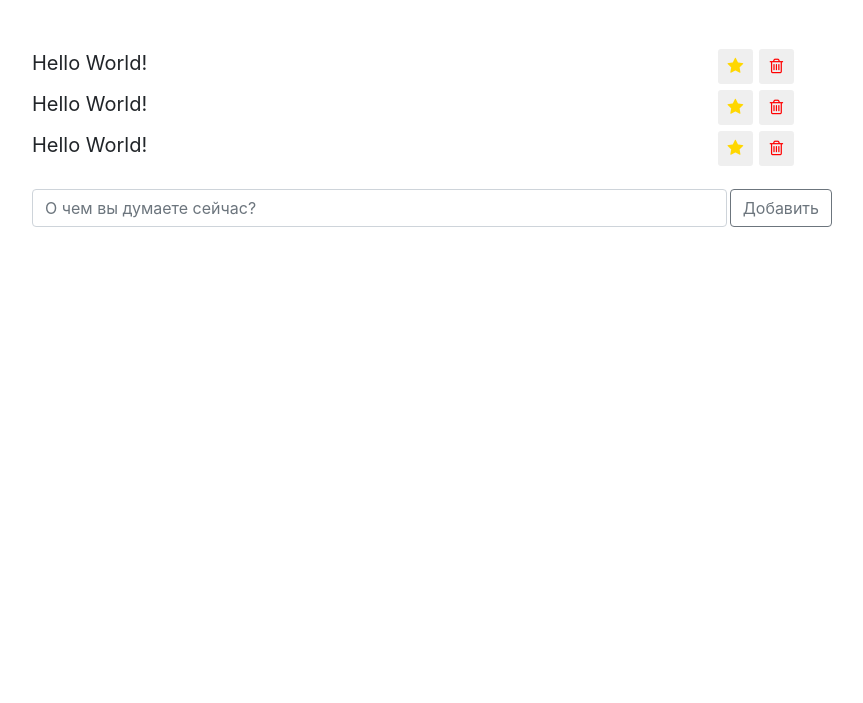
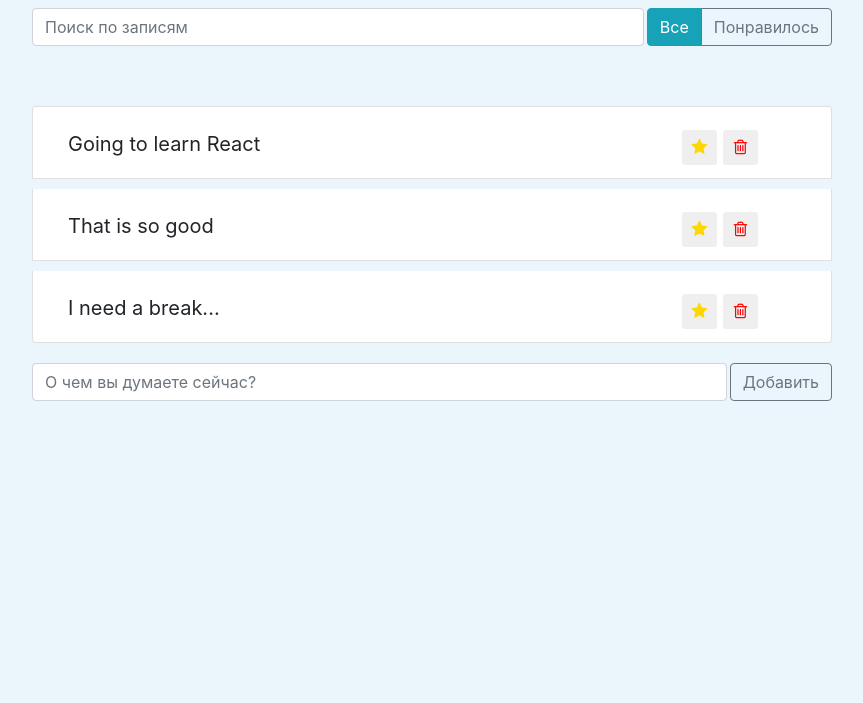
Before and after one commit to GrinchukNadia/tiny-blog, a React app: page / in a window 1280 px wide. Shown: the part 97-800 px from the top of the page, without its empty margins (208-1071 px from the left). Built offline with nearby package versions, Linux system fonts and the light colour scheme.

Commit message:
Learned setState in React

```diff
--- a/src/components/app/app.js
+++ b/src/components/app/app.js
@@ -8,6 +8,13 @@ import PostAddForm from '../post-add-form';
 import './app.css'
 
 const App = () => {
+
+    const data = [
+        {label: "Going to learn React",important: true, id: 'jgjy'},
+        {label: "That is so good", important: false, id: 'trst'},
+        {label: "I need a break...", important: true, id: 'cduj'}
+    ]
+
     return (
         <div className="app">
             <AppHeader/>
@@ -15,7 +22,7 @@ const App = () => {
                 <SearchPanel/>
                 <PostStatusFilter/>
             </div>
-            <PostList/>
+            <PostList posts={data}/>
             <PostAddForm/>
         </div>
     )
--- a/src/components/post-add-form/post-add-form.js
+++ b/src/components/post-add-form/post-add-form.js
@@ -4,7 +4,7 @@ import './post-add-form.css'
 
 const PostAddForm = () => {
     return(
-        <from className="bottom-panel d-flex">
+        <form className="bottom-panel d-flex">
         <input
             type="text"
             placeholder="О чем вы думаете сейчас?"
@@ -15,7 +15,7 @@ const PostAddForm = () => {
             className="btn btn-outline-secondary">
             Добавить
         </button>
-    </from>
+    </form>
     )
 }
 
--- a/src/components/post-list-item/post-list-item.js
+++ b/src/components/post-list-item/post-list-item.js
@@ -1,15 +1,55 @@
-import React from 'react';
+import React, {Component} from 'react';
 
 import './post-list-item.css'
 
-const PostListItem = () => {
+export default class PostListItem extends Component {
+    constructor(props) {
+        super(props);
+        this.state = {
+            important: false,
+            like: false
+        };
+        this.onImportant = this.onImportant.bind(this);
+        this.onLike = this.onLike.bind(this);
+    }
+
+    onImportant() {
+        this.setState(({important}) => ({
+            important: !important
+        }))
+    }
+
+
+    onLike() {
+        this.setState(({like}) => ({
+            like: !like
+        }))
+    }
+
+    render() {
+        const {label} = this.props;
+        const {important, like} = this.state;
+        let classNames = 'app-list-item d-flex justify-content-between';
+
+        if ( important ) {
+            classNames += ' important';
+        }
+
+        if ( like ) {
+            classNames += ' like';
+        }
         return (
-        <li className="app-list-item d-flex justify-content-between">
-            <span className="app-list-item-label">
-                Hello World!
+            <div className={classNames}>
+                <span
+                    className="app-list-item-label"
+                    onClick={this.onLike}>
+                    {label}
                 </span>
                 <div className="d-flex justify-content-center align-items-center">
-                <button type="button" className="btn-star btn-sm">
+                    <button
+                        type="button"
+                        className="btn-star btn-sm"
+                        onClick={this.onImportant}>
                             <i className="fa fa-star"></i>
                     </button>
                     <button type="button" className="btn-trash btn-sm">
@@ -17,8 +57,9 @@ const PostListItem = () => {
                     </button>
                     <i className="fa fa-heart"></i>
                 </div>
-        </li>
+            </div>
         )
     }
+}
 
-export default PostListItem;
+// export default PostListItem;
--- a/src/components/post-list/post-list.js
+++ b/src/components/post-list/post-list.js
@@ -3,12 +3,22 @@ import PostListItem from '../post-list-item';
 
 import './post-list.css'
 
-const PostList = () => {
+const PostList = ({posts}) => {
+
+    const elements = posts.map((item) => {
+        const {id, ...itemProps} = item;
+        return (
+            <li key={id} className="list-group-item">
+                <PostListItem {...itemProps}
+                />
+
+            </li>
+        )
+    });
+
     return (
         <ul className="app-list list-group">
-            <PostListItem/>
-            <PostListItem/>
-            <PostListItem/>
+            {elements}
         </ul>
     )
 }
--- a/src/components/post-status-filter/post-status-filter.js
+++ b/src/components/post-status-filter/post-status-filter.js
@@ -4,8 +4,8 @@ import './post-status-filter.css'
 const PostStatusFilter = () => {
     return (
         <div className="btn-group">
-            <button/>
-            <button/>
+            <button type="button" className="btn btn-info">Все</button>
+            <button type="button" className="btn btn-outline-secondary">Понравилось</button>
         </div>
     )
 }
--- a/src/index.css
+++ b/src/index.css
@@ -1,13 +1,15 @@
 body {
-  margin: 0;
-  font-family: -apple-system, BlinkMacSystemFont, 'Segoe UI', 'Roboto', 'Oxygen',
-    'Ubuntu', 'Cantarell', 'Fira Sans', 'Droid Sans', 'Helvetica Neue',
+  margin: 50px 0 0 0;
+  padding: 0;
+  font-family: -apple-system, BlinkMacSystemFont, "Segoe UI", "Roboto", "Oxygen",
+    "Ubuntu", "Cantarell", "Fira Sans", "Droid Sans", "Helvetica Neue",
     sans-serif;
   -webkit-font-smoothing: antialiased;
   -moz-osx-font-smoothing: grayscale;
+  background-color: #eaf5fc;
 }
 
 code {
-  font-family: source-code-pro, Menlo, Monaco, Consolas, 'Courier New',
+  font-family: source-code-pro, Menlo, Monaco, Consolas, "Courier New",
     monospace;
 }
```
Also changed, not shown: 1 other file. Lines whose indentation alone changed are shown as unchanged.
